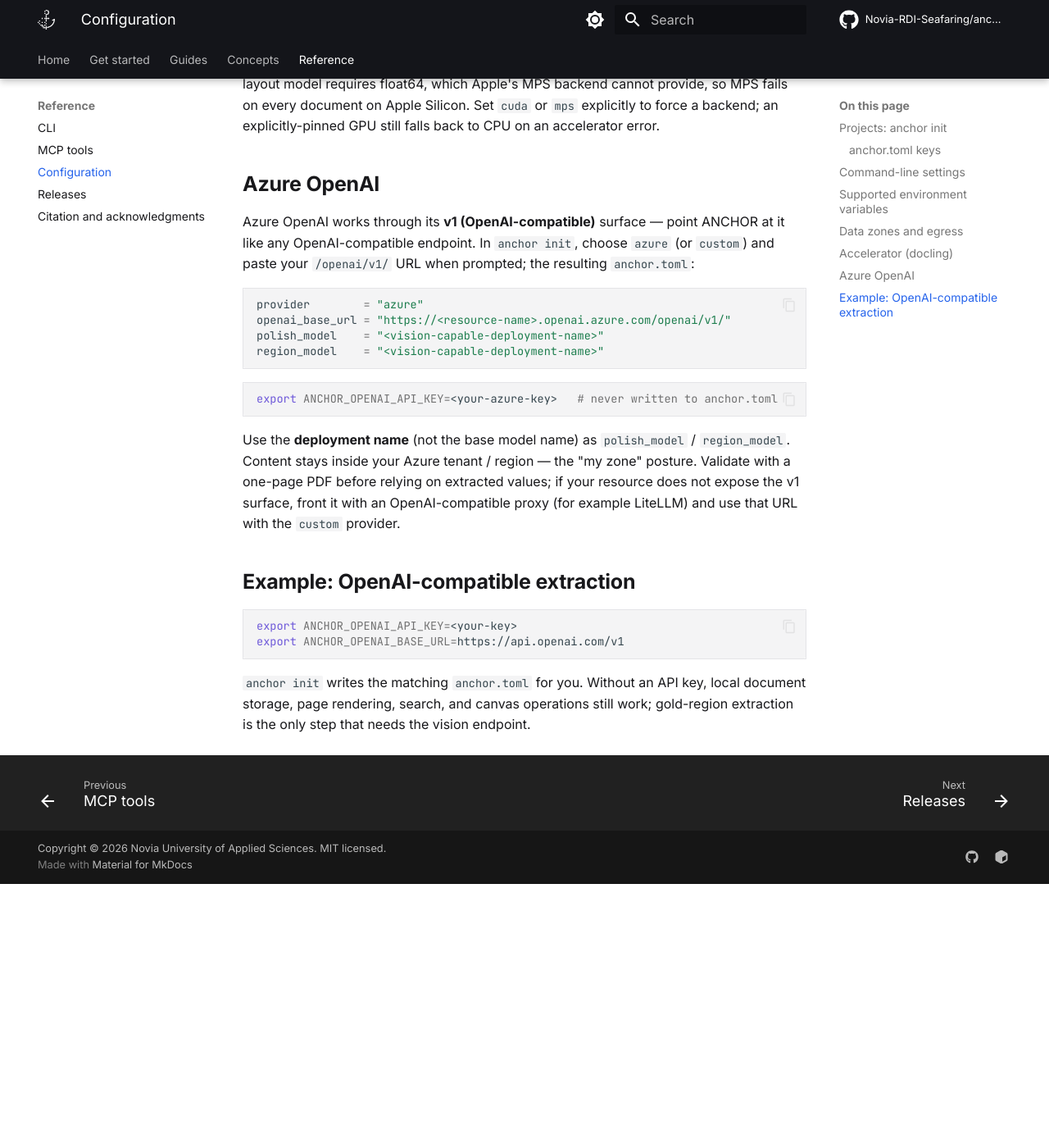
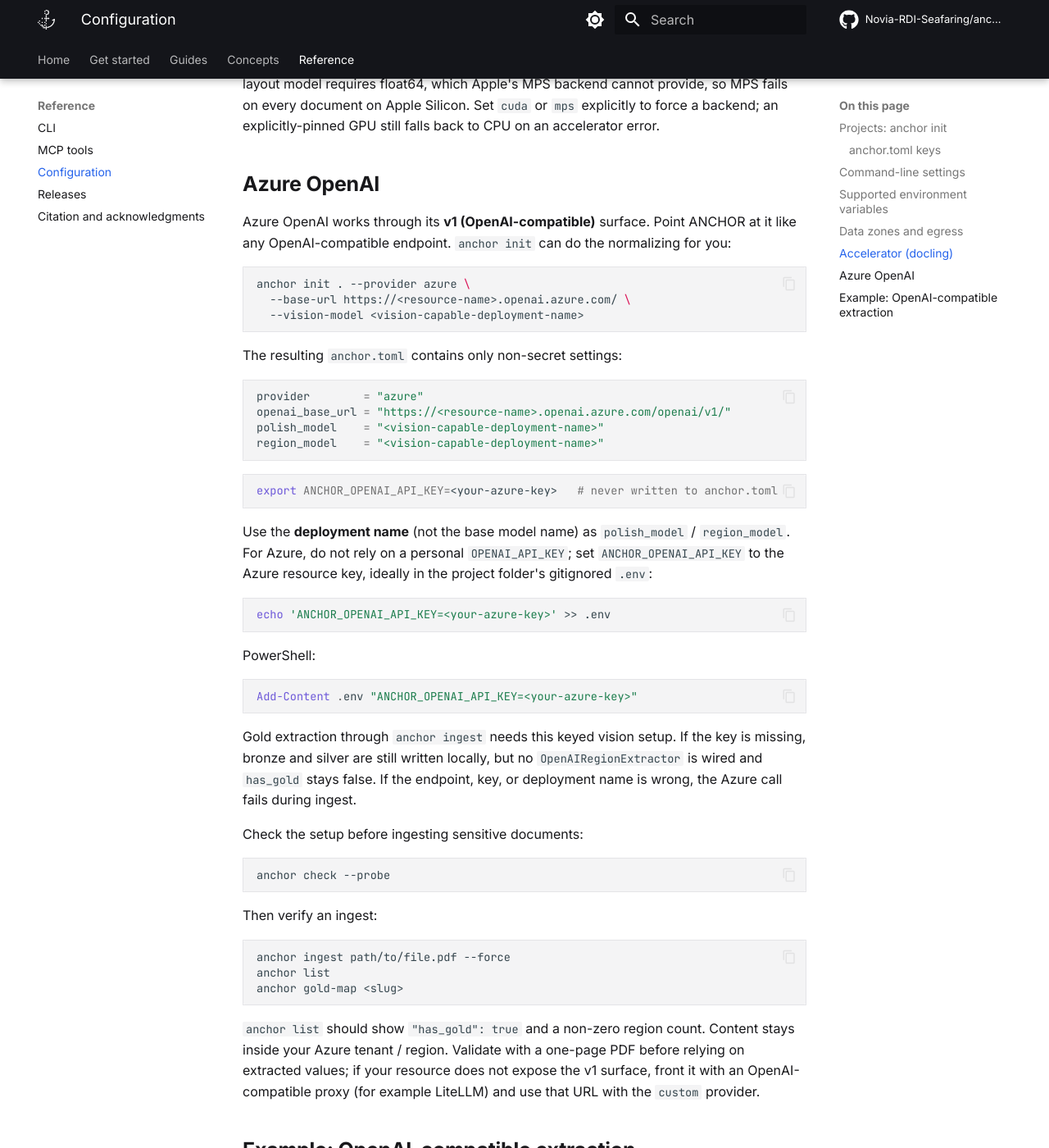
Before and after one commit to Novia-RDI-Seafaring/anchor, an MkDocs documentation site: the page built from docs/reference/configuration.md, in a window 1280 px wide and 1400 px high, scrolled down 3455 px. Shown: the whole window at 82% size. Built offline with MkDocs 1.6.1 and Material for MkDocs 9.7.7, drawn with Linux system fonts in a browser that asks for light colours; comment, search, counter and statistics services are not loaded; before the commit the page ends 4533 px from its top, so only the background shows below that; some of the changed text lies outside the part shown.

Commit message:
docs: clarify Azure gold extraction setup

````diff
--- a/docs/reference/configuration.md
+++ b/docs/reference/configuration.md
@@ -87,12 +87,12 @@ deployment layer.
 
 The provider you pick determines where document content may go:
 
-- **`local` / `ollama`** — bronze, silver, and embeddings run on your machine;
+- **`local` / `ollama`**: bronze, silver, and embeddings run on your machine;
   no document content leaves the network. `ollama` adds offline gold regions via
   a local vision model.
-- **`openai`** — page images and extracted text are sent to OpenAI for polish
+- **`openai`**: page images and extracted text are sent to OpenAI for polish
   and region extraction.
-- **`azure` / `custom`** — the same content is sent only to the endpoint you
+- **`azure` / `custom`**: the same content is sent only to the endpoint you
   configure (your tenant / region, or a self-hosted gateway).
 
 Embeddings stay **local** (`bge-small`) by default, so text never leaves the
@@ -110,10 +110,17 @@ to CPU on an accelerator error.
 
 ## Azure OpenAI
 
-Azure OpenAI works through its **v1 (OpenAI-compatible)** surface — point ANCHOR
-at it like any OpenAI-compatible endpoint. In `anchor init`, choose `azure` (or
-`custom`) and paste your `/openai/v1/` URL when prompted; the resulting
-`anchor.toml`:
+Azure OpenAI works through its **v1 (OpenAI-compatible)** surface. Point ANCHOR
+at it like any OpenAI-compatible endpoint. `anchor init` can do the normalizing
+for you:
+
+```bash
+anchor init . --provider azure \
+  --base-url https://<resource-name>.openai.azure.com/ \
+  --vision-model <vision-capable-deployment-name>
+```
+
+The resulting `anchor.toml` contains only non-secret settings:
 
 ```toml
 provider        = "azure"
@@ -127,10 +134,44 @@ export ANCHOR_OPENAI_API_KEY=<your-azure-key>   # never written to anchor.toml
 ```
 
 Use the **deployment name** (not the base model name) as `polish_model` /
-`region_model`. Content stays inside your Azure tenant / region — the "my zone"
-posture. Validate with a one-page PDF before relying on extracted values; if your
-resource does not expose the v1 surface, front it with an OpenAI-compatible proxy
-(for example LiteLLM) and use that URL with the `custom` provider.
+`region_model`. For Azure, do not rely on a personal `OPENAI_API_KEY`; set
+`ANCHOR_OPENAI_API_KEY` to the Azure resource key, ideally in the project
+folder's gitignored `.env`:
+
+```bash
+echo 'ANCHOR_OPENAI_API_KEY=<your-azure-key>' >> .env
+```
+
+PowerShell:
+
+```powershell
+Add-Content .env "ANCHOR_OPENAI_API_KEY=<your-azure-key>"
+```
+
+Gold extraction through `anchor ingest` needs this keyed vision setup. If the
+key is missing, bronze and silver are still written locally, but no
+`OpenAIRegionExtractor` is wired and `has_gold` stays false. If the endpoint,
+key, or deployment name is wrong, the Azure call fails during ingest.
+
+Check the setup before ingesting sensitive documents:
+
+```bash
+anchor check --probe
+```
+
+Then verify an ingest:
+
+```bash
+anchor ingest path/to/file.pdf --force
+anchor list
+anchor gold-map <slug>
+```
+
+`anchor list` should show `"has_gold": true` and a non-zero region count.
+Content stays inside your Azure tenant / region. Validate with a one-page PDF
+before relying on extracted values; if your resource does not expose the v1
+surface, front it with an OpenAI-compatible proxy (for example LiteLLM) and use
+that URL with the `custom` provider.
 
 ## Example: OpenAI-compatible extraction
 
````
Also changed, not shown: other parts of docs/reference/configuration.md (+5 -5 lines), README.md (+49 -22 lines), docs/getting-started/installation.md (+31 -3 lines), docs/getting-started/tutorial.md (+13 -8 lines), docs/guides/agent-setup.md (+10 -4 lines), docs/guides/azure-test-drive.md (+39 -9 lines).
